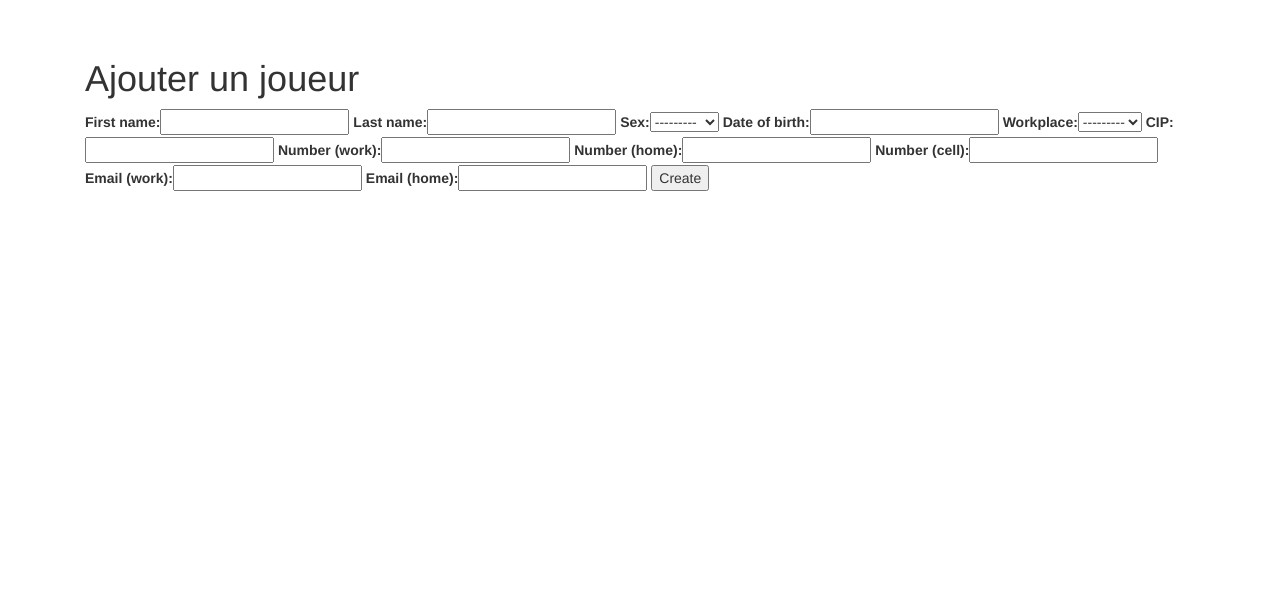
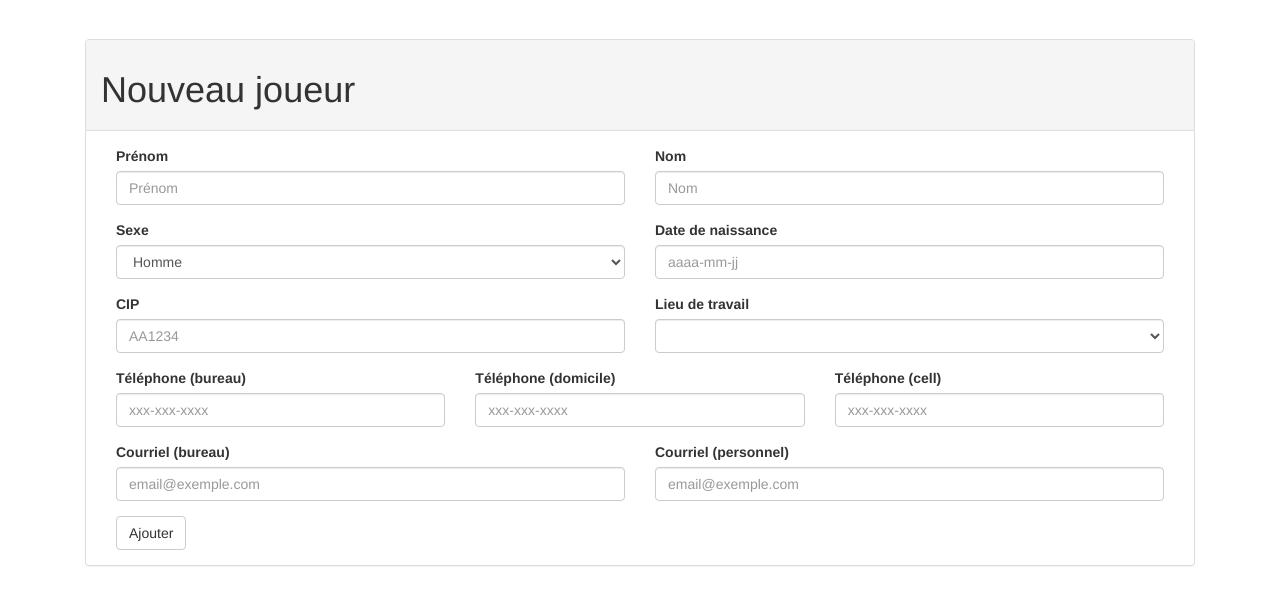
Before and after one commit to srmd/lsmhq, a Django app: template core/templates/core/player_create.html in a window 1280 px wide. Shown: the part 51-656 px from the top of the page. Run offline with Django 3.2, Linux system fonts and the light colour scheme; the template is opened without the code that fills it: values that come from a table or form of the project are taken from there, others are empty; some libraries are stand-ins or nearby versions.

Commit message:
Add bootstrap player form.

```diff
--- a/core/templates/core/base_layout.html
+++ b/core/templates/core/base_layout.html
@@ -16,6 +16,8 @@
 
     <!-- Custom styles for this template -->
     <link href="{% static 'core/starter-template.css' %}" rel="stylesheet">
+
+    {% block css %}{% endblock %}
   </head>
 
   <body>
--- a/core/templates/core/player_create.html
+++ b/core/templates/core/player_create.html
@@ -1,9 +1,129 @@
 {% extends "core/admin_layout.html" %}
 
 {% block body %}
-<h1>Ajouter un joueur</h1>
-<form action="" method="post">{% csrf_token %}
-    {{ form }}
-    <input type="submit" value="Create" />
-</form>
+
+{{ form.errors }}
+<div class="panel panel-default">
+    <div class="panel-heading">
+        <h1>{% if form.instance.pk %}Modifier {{ form.instance.full_name }}
+            {% else %} Nouveau joueur
+            {% endif %}
+        </h1>
+    </div>
+    <div class="panel-body">
+        <form action="" role="form" method="post">{% csrf_token %}
+            <div class="form-group col-lg-6">
+                <label for="first_name">Prénom</label>
+                <input type="text" value="{{ form.first_name.value|default:'' }}"
+                       name="first_name" class="form-control" id="first_name"
+                       placeholder="Prénom">
+            </div>
+            <div class="form-group col-lg-6">
+                <label for="last_name">Nom</label>
+                <input type="text" value="{{ form.last_name.value|default:'' }}"
+                       name="last_name" class="form-control" id="last_name"
+                       placeholder="Nom">
+            </div>
+            <div class="form-group col-lg-6">
+                <label for="sex">Sexe</label>
+                <select class="form-control" name="sex" id="sex">
+                    <option value="M"
+                        {% if form.sex.value == "M" %}
+                        selected="selected"
+                        {% endif %}>
+                        Homme
+                    </option>
+                    <option value="F"
+                        {% if form.sex.value == "F" %}
+                        selected="selected"
+                        {% endif %}>
+                        Femme
+                    </option>
+                </select>
+            </div>
+            <div class="form-group col-lg-6">
+                <label for="date_of_birth">Date de naissance</label>
+                <input type="text"
+                       value="{{ form.date_of_birth.value|date:'Y-m-d'|default:'' }}"
+                       name="date_of_birth" class="form-control"
+                       id="date_of_birth" placeholder="aaaa-mm-jj">
+            </div>
+            <div class="form-group col-lg-6">
+                <label for="cip">CIP</label>
+                <input type="text" value="{{ form.cip.value|default:'' }}"
+                       name="cip" class="form-control" id="cip"
+                       placeholder="AA1234">
+            </div>
+            <div class="form-group col-lg-6">
+                <label for="workplace">Lieu de travail</label>
+                <select class="form-control" name="workplace" id="workplace">
+                    <option></option>
+                    <option>CD 9</option>
+                    <option>CD 10</option>
+                </select>
+            </div>
+            <div class="form-group col-lg-4">
+                <label for="work_number">Téléphone (bureau)</label>
+                <input type="text"
+                       value="{{ form.work_number.value|default:'' }}"
+                       name="work_number" class="form-control" id="work_number"
+                       placeholder="xxx-xxx-xxxx">
+            </div>
+            <div class="form-group col-lg-4">
+                <label for="home_number">Téléphone (domicile)</label>
+                <input type="text"
+                       value="{{ form.home_number.value|default:'' }}"
+                       name="home_number" class="form-control" id="home_number"
+                       placeholder="xxx-xxx-xxxx">
+            </div>
+            <div class="form-group col-lg-4">
+                <label for="cell_number">Téléphone (cell)</label>
+                <input type="text"
+                       value="{{ form.cell_number.value|default:'' }}"
+                       name="cell_number" class="form-control" id="cell_number"
+                       placeholder="xxx-xxx-xxxx">
+            </div>
+            <div class="form-group col-lg-6">
+                <label for="work_email">Courriel (bureau)</label>
+                <input type="email"
+                       value="{{ form.work_email.value|default:'' }}"
+                       name="work_email" class="form-control" id="work_email"
+                       placeholder="email@exemple.com">
+            </div>
+            <div class="form-group col-lg-6">
+                <label for="home_email">Courriel (personnel)</label>
+                <input type="email"
+                       value="{{ form.home_email.value|default:'' }}"
+                       name="home_email" class="form-control" id="home_email"
+                       placeholder="email@exemple.com">
+            </div>
+            <div class="col-lg-12">
+                <button type="submit" class="btn btn-default">
+                        {% if form.instance.pk %}Modifier
+                        {% else %} Ajouter
+                        {% endif %}
+                </button>
+            </div>
+        </form>
+    </div>
+</div>
 {% endblock %}
+
+{% block js %}
+<script src="//cdnjs.cloudflare.com/ajax/libs/bootstrap-datepicker/1.3.0/js/bootstrap-datepicker.min.js"></script>
+<script>
+$(function () {
+        $('#cip').on('blur', function () {
+            $(this).val($(this).val().toUpperCase());
+        });
+        $('#date_of_birth').datepicker({
+            format: 'yyyy-mm-dd',
+            startView: 'decade',
+        });
+});
+</script>
+{% endblock %}
+
+{% block css %}
+<link href="//cdnjs.cloudflare.com/ajax/libs/bootstrap-datepicker/1.3.0/css/datepicker.min.css" rel="stylesheet">
+{% endblock %}
--- a/core/urls.py
+++ b/core/urls.py
@@ -11,4 +11,5 @@ urlpatterns = patterns('',
     url(r'^admin/season$', views.SeasonView.as_view(), name='season'),
     url(r'^admin/players$', views.PlayersView.as_view(), name='players'),
     url(r'^admin/player_create$', views.PlayerCreate.as_view(), name='player_create'),
+    url(r'^admin/player_update/(?P<pk>\d+)$', views.PlayerUpdate.as_view(), name='player_update'),
 )
```
Also changed, not shown: core/templates/core/players.html (+17 -7 lines), core/views.py (+7 -0 lines), core/templates/core/admin_layout.html (indentation only).
